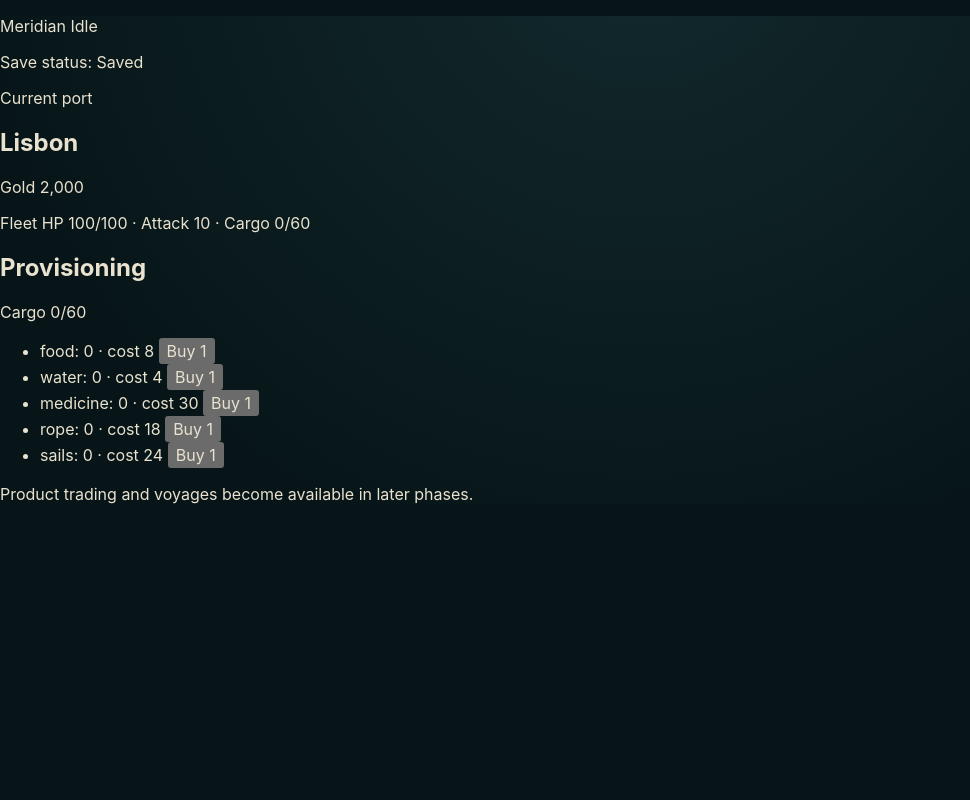
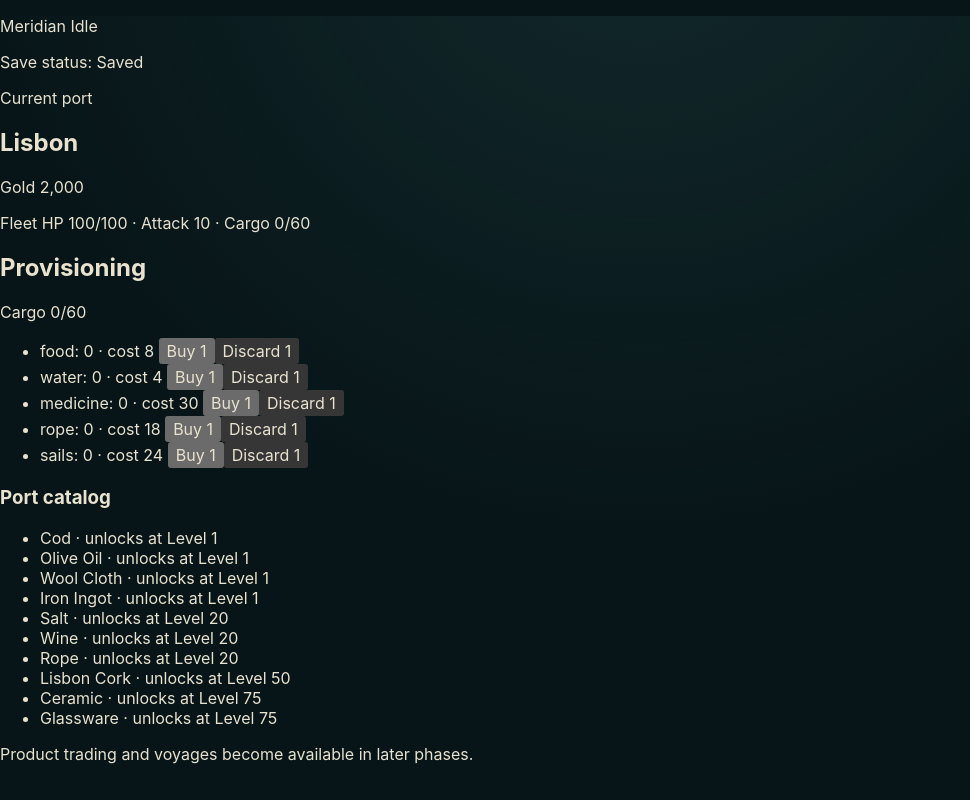
Before and after one commit to tomchang25/meridian-idle, a Next.js app: page / in a window 1280 px wide. Both pictures are taken after a click on the button "Start a new V5 game". Shown: the whole page, without its empty margins (0-970 px from the left). Built offline with nearby package versions, Linux system fonts and the light colour scheme.

Commit message:
feat(cargo): support supply discard and catalog visibility
- Preserve cost basis when Cargo is discarded\n- Show the authored Port catalog and unlock tiers

```diff
--- a/game/application/use-game-store.ts
+++ b/game/application/use-game-store.ts
@@ -5,7 +5,7 @@
 import { loadSave } from "@/game/infrastructure/persistence/save-migrations";
 import { IndexedDbSaveRepository } from "@/game/infrastructure/persistence/indexed-db-save-repository";
 import type { V5GameState } from "@/game/domain/models/game";
-import { buySupply as applySupplyPurchase } from "@/game/domain/rules/cargo";
+import { buySupply as applySupplyPurchase, discardSupply as applySupplyDiscard } from "@/game/domain/rules/cargo";
 import type { SupplyId } from "@/game/domain/models/game";
 
 export type SaveStatus = "loading" | "saved" | "saving" | "unavailable" | "corrupt";
@@ -76,5 +76,10 @@
       setState((current) => applySupplyPurchase(current, supplyId, quantity, Date.now()).state),
     [],
   );
-  return { state, saveStatus, acknowledgeMigration, startNewGame, buySupply };
+  const discardSupply = useCallback(
+    (supplyId: SupplyId, quantity: number) =>
+      setState((current) => applySupplyDiscard(current, supplyId, quantity).state),
+    [],
+  );
+  return { state, saveStatus, acknowledgeMigration, startNewGame, buySupply, discardSupply };
 }
--- a/game/domain/rules/cargo.ts
+++ b/game/domain/rules/cargo.ts
@@ -38,3 +38,29 @@
     },
   };
 }
+
+export function discardSupply(
+  state: V5GameState,
+  supplyId: SupplyId,
+  quantity: number,
+): { state: V5GameState; error?: string } {
+  const stack = state.fleet.supplies[supplyId];
+  if (!Number.isSafeInteger(quantity) || quantity <= 0 || quantity > stack.quantity)
+    return { state, error: "Not enough Supply to discard." };
+  const removedCost =
+    quantity === stack.quantity
+      ? stack.totalCostBasis
+      : Math.floor((stack.totalCostBasis * quantity) / stack.quantity + 0.5);
+  return {
+    state: {
+      ...state,
+      fleet: {
+        ...state.fleet,
+        supplies: {
+          ...state.fleet.supplies,
+          [supplyId]: { quantity: stack.quantity - quantity, totalCostBasis: stack.totalCostBasis - removedCost },
+        },
+      },
+    },
+  };
+}
--- a/game/features/dashboard/meridian-dashboard.tsx
+++ b/game/features/dashboard/meridian-dashboard.tsx
@@ -2,10 +2,10 @@
 
 import { useGameStore } from "@/game/application/use-game-store";
 import { SUPPLY_IDS } from "@/game/domain/models/game";
-import { getPort } from "@/game/domain/content/core-content";
+import { getPort, getProduct } from "@/game/domain/content/core-content";
 
 export function MeridianDashboard() {
-  const { state, saveStatus, acknowledgeMigration, startNewGame, buySupply } = useGameStore();
+  const { state, saveStatus, acknowledgeMigration, startNewGame, buySupply, discardSupply } = useGameStore();
   if (saveStatus === "loading") return <main aria-busy="true">Loading your logbook…</main>;
   if (saveStatus === "corrupt")
     return (
@@ -60,6 +60,21 @@
               <button type="button" onClick={() => buySupply(supplyId, 1)}>
                 Buy 1
               </button>
+              <button
+                type="button"
+                disabled={state.fleet.supplies[supplyId].quantity === 0}
+                onClick={() => discardSupply(supplyId, 1)}
+              >
+                Discard 1
+              </button>
+            </li>
+          ))}
+        </ul>
+        <h3>Port catalog</h3>
+        <ul>
+          {getPort(state.fleet.locationPortId)?.catalog.map((entry) => (
+            <li key={entry.productId}>
+              {getProduct(entry.productId)?.name} · unlocks at Level {entry.unlockLevel}
             </li>
           ))}
         </ul>
```
Also changed, not shown: 2 other files (tests, documents, lock files or other folders).
